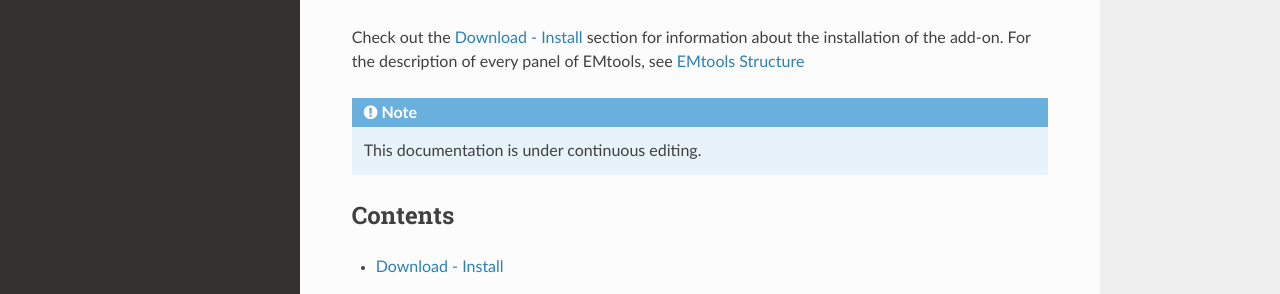
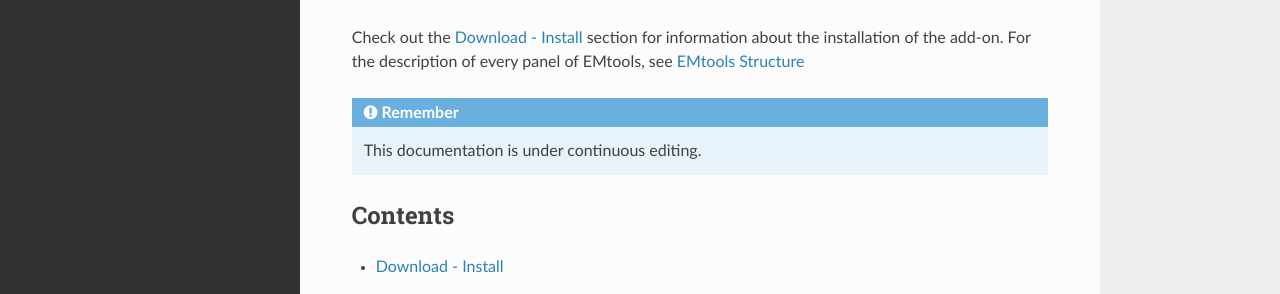
Before and after one commit to zalmoxes-laran/EM-blender-tools-doc, a Sphinx documentation site: the page built from docs/source/index.rst, in a window 1280 px wide and 1083 px high. Shown: the part 339-633 px from the top of the window. Built offline with Sphinx 7.4.7 and the Read the Docs theme 2.0.0, drawn with Linux system fonts in a browser that asks for light colours.

Commit message:
Added ammonition in the index

```diff
--- a/docs/source/index.rst
+++ b/docs/source/index.rst
@@ -10,7 +10,7 @@ The add-on has been developed by E. Demetrescu at CNR-ISPC (Rome, former CNR-ITA
 Check out the :doc:`usage` section for information about the installation of the add-on.
 For the description of every panel of EMtools, see :doc:`EMstructure`
 
-.. note::
+.. admonition:: Remember
 
    This documentation is under continuous editing.
 
```
